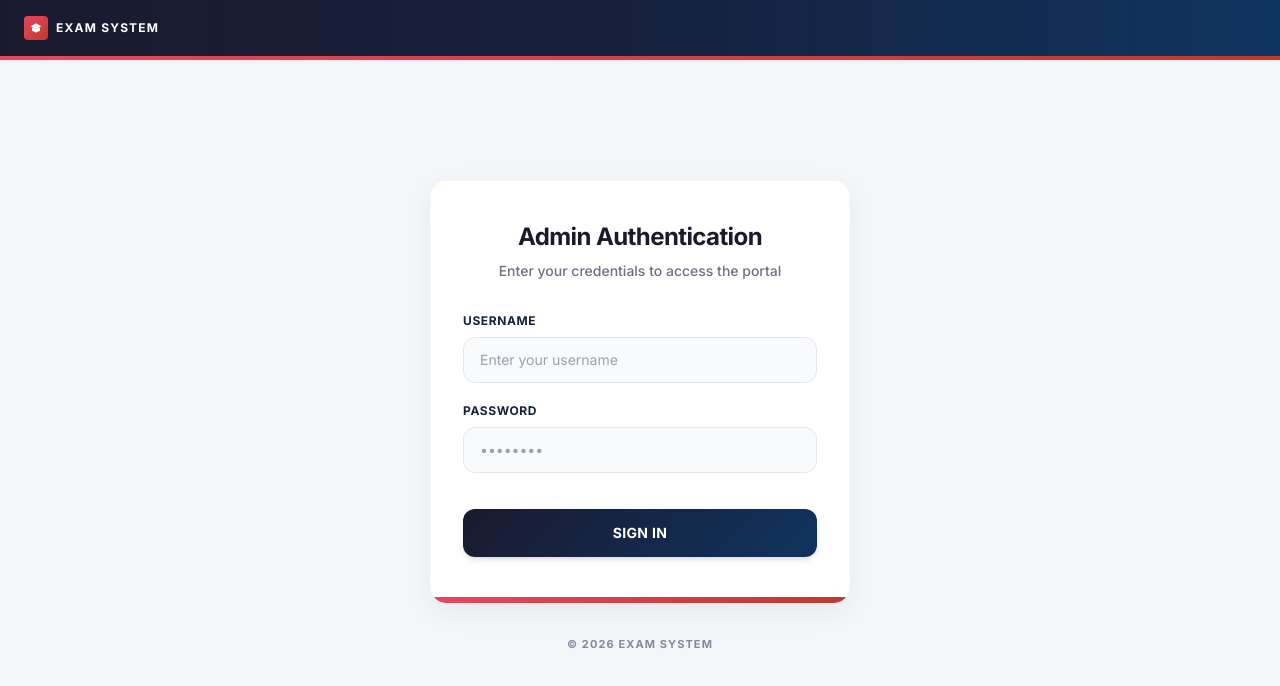
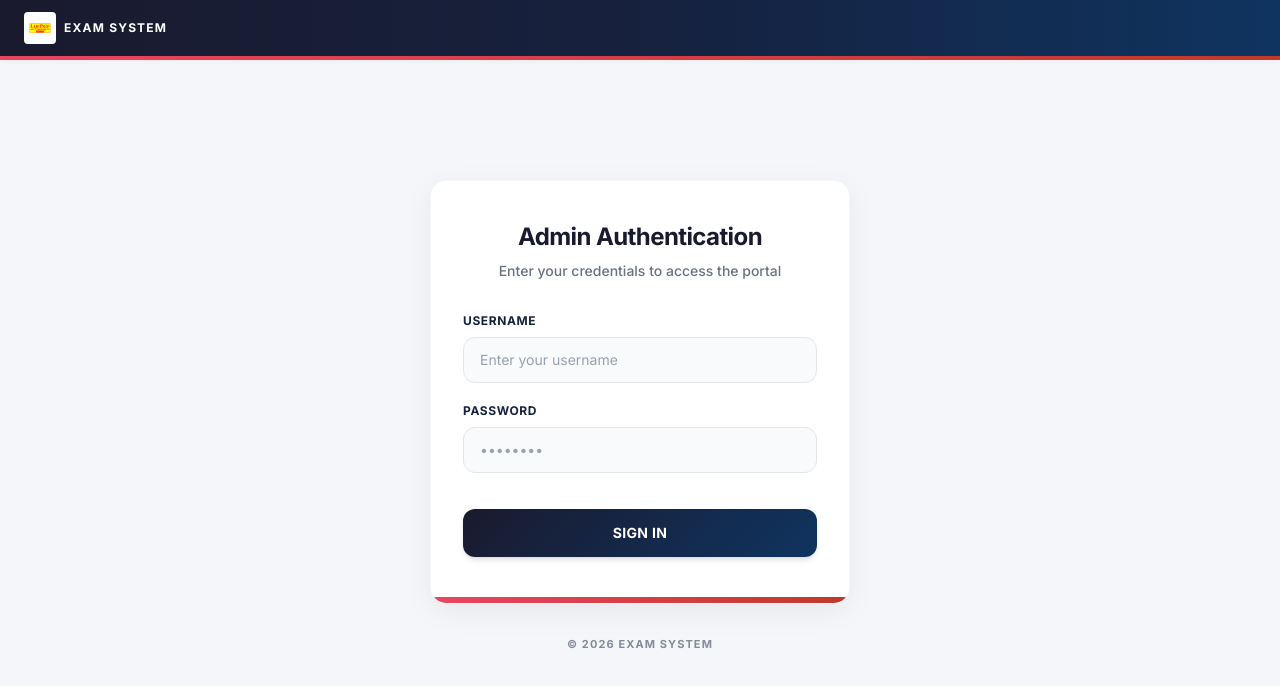
Before and after one commit to GuruduttX/TestPortal-LawPrep, a Next.js app: page /admin/login in a window 1280 px wide. Shown: the top 686 px of the page. Built offline with nearby package versions, Linux system fonts and the light colour scheme; no server answers.

Commit message:
Update application branding with company logo across all views

```diff
--- a/app/admin/_components/AdminSidebar.jsx
+++ b/app/admin/_components/AdminSidebar.jsx
@@ -55,14 +55,8 @@ export default function AdminSidebar({ isOpen, onClose }) {
         {/* Brand */}
         <div className="px-5 pt-6 pb-5 flex items-center justify-between" style={{ borderBottom: '1px solid rgba(255,255,255,0.06)' }}>
           <div className="flex items-center gap-3">
-            <div
-              className="h-10 w-10 rounded-md flex items-center justify-center"
-              style={{ background: 'linear-gradient(135deg, #e94560 0%, #c0392b 100%)', boxShadow: '0 4px 12px rgba(233,69,96,0.35)' }}
-            >
-              <svg className="w-5 h-5 text-white" fill="currentColor" viewBox="0 0 24 24">
-                <path d="M12 14l9-5-9-5-9 5 9 5z" />
-                <path d="M12 14l6.16-3.422a12.083 12.083 0 01.665 6.479A11.952 11.952 0 0012 20.055a11.952 11.952 0 00-6.824-2.998 12.078 12.078 0 01.665-6.479L12 14z" />
-              </svg>
+            <div className="h-10 w-10 flex items-center justify-center bg-white rounded p-1">
+              <img src="/logo.png" alt="Logo" className="w-full h-full object-contain" />
             </div>
             <div>
               <p className="text-sm font-extrabold text-white tracking-wide">EXAM SYSTEM</p>
--- a/app/admin/login/page.jsx
+++ b/app/admin/login/page.jsx
@@ -16,11 +16,8 @@ export default async function AdminLoginPage({ searchParams }) {
       <div className="absolute top-0 left-0 w-full">
         <div className="h-14 w-full flex items-center px-6" style={{ background: 'linear-gradient(90deg, #1a1a2e, #16213e, #0f3460)', boxShadow: '0 2px 8px rgba(0,0,0,0.1)' }}>
           <div className="flex items-center gap-2">
-            <div className="h-6 w-6 rounded flex items-center justify-center" style={{ background: 'linear-gradient(135deg, #e94560, #c0392b)' }}>
-              <svg className="w-3.5 h-3.5 text-white" fill="currentColor" viewBox="0 0 24 24">
-                <path d="M12 14l9-5-9-5-9 5 9 5z" />
-                <path d="M12 14l6.16-3.422a12.083 12.083 0 01.665 6.479A11.952 11.952 0 0012 20.055a11.952 11.952 0 00-6.824-2.998 12.078 12.078 0 01.665-6.479L12 14z" />
-              </svg>
+            <div className="h-8 w-8 flex items-center justify-center bg-white rounded p-0.5">
+              <img src="/logo.png" alt="Logo" className="w-full h-full object-contain" />
             </div>
             <span className="text-white text-xs font-bold tracking-widest uppercase">Exam System</span>
           </div>
--- a/app/exams/page.jsx
+++ b/app/exams/page.jsx
@@ -14,6 +14,8 @@ export default async function ExamsListingPage() {
       <div className="bg-[#FFD700] border-b-[3px] border-[#e6c200]">
         <div className="mx-auto max-w-5xl px-6 py-6">
           <div className="flex flex-col gap-2 md:flex-row md:items-end justify-between">
+            <div className="flex items-center gap-4">
+              <img src="/logo.png" alt="LawPrep Logo" className="h-[60px] w-auto object-contain bg-white p-1 border border-black" />
               <div>
                 <h1 className="text-[22px] font-bold text-black tracking-widest uppercase">
                   Candidate Assessment Portal
@@ -21,6 +23,7 @@ export default async function ExamsListingPage() {
                 <p className="mt-1 text-[13px] text-[#333] font-medium">
                   SECURE TESTING ENVIRONMENT • VERIFIED CANDIDATE ACCESS
                 </p>
+              </div>
             </div>
             <div className="flex items-center gap-3">
               <div className="text-[11px] font-bold text-[#155724] uppercase bg-[#d4edda] px-3 py-1.5 border border-[#28a745]">
--- a/app/result/[attemptId]/ResultClient.jsx
+++ b/app/result/[attemptId]/ResultClient.jsx
@@ -42,12 +42,15 @@ export default function ResultClient({
       {/* Header Panel — only shown for student view (admin has its own header) */}
       {!isAdminView && (
         <div className="bg-white border border-gray-300 rounded-sm shadow-sm overflow-hidden mt-4">
-          <div className="bg-gray-50 border-b border-gray-200 px-6 py-4 flex flex-col sm:flex-row justify-between items-start sm:items-center">
-            <div>
-              <h1 className="text-xl font-semibold text-gray-900">Assessment Result Report</h1>
-              <p className="text-sm text-gray-500 mt-1">
-                {exam?.title || attempt.examTitle} report.
-              </p>
+          <div className="bg-gray-50 border-b border-gray-200 px-6 py-4 flex flex-col sm:flex-row justify-between items-start sm:items-center gap-4">
+            <div className="flex items-center gap-4">
+              <img src="/logo.png" alt="Logo" className="w-[80px] h-auto object-contain bg-white rounded border border-gray-200 p-1" />
+              <div>
+                <h1 className="text-xl font-semibold text-gray-900">Assessment Result Report</h1>
+                <p className="text-sm text-gray-500 mt-1">
+                  {exam?.title || attempt.examTitle} report.
+                </p>
+              </div>
             </div>
             <button
               onClick={handleCopyLink}
--- a/app/test/components/CandidateDetailsStep.jsx
+++ b/app/test/components/CandidateDetailsStep.jsx
@@ -145,7 +145,8 @@ export default function CandidateDetailsStep({
     <div style={{ minHeight: '100vh', background: '#f6f7fb', fontFamily: 'Arial, Helvetica, sans-serif', color: '#333' }}>
       {/* Yellow exam title bar */}
       <div style={{ background: '#FFD700', padding: isMobile ? '8px 0' : '12px 0', borderBottom: '3px solid #e6c200' }}>
-        <div style={{ maxWidth: '960px', margin: '0 auto', padding: '0 24px', textAlign: 'center' }}>
+        <div style={{ maxWidth: '960px', margin: '0 auto', padding: '0 24px', display: 'flex', alignItems: 'center', justifyContent: 'center', gap: '16px' }}>
+          <img src="/logo.png" alt="Logo" style={{ height: isMobile ? '30px' : '40px', width: 'auto', objectFit: 'contain', background: '#fff', padding: '2px', borderRadius: '4px' }} />
           <h1 style={{ fontSize: isMobile ? '15px' : '18px', fontWeight: 'bold', color: '#000', margin: 0 }}>{exam.title}</h1>
         </div>
       </div>
--- a/app/test/components/InstructionsStep.jsx
+++ b/app/test/components/InstructionsStep.jsx
@@ -26,7 +26,8 @@ export default function InstructionsStep({
   return (
     <div style={{ minHeight: '100vh', background: '#ffffff', fontFamily: 'Arial, Helvetica, sans-serif', color: '#333' }}>
       <div style={{ background: '#FFD700', padding: isMobile ? '8px 0' : '12px 0', borderBottom: '3px solid #e6c200' }}>
-        <div style={{ maxWidth: '960px', margin: '0 auto', padding: '0 24px', textAlign: 'center' }}>
+        <div style={{ maxWidth: '960px', margin: '0 auto', padding: '0 24px', display: 'flex', alignItems: 'center', justifyContent: 'center', gap: '16px' }}>
+          <img src="/logo.png" alt="Logo" style={{ height: isMobile ? '30px' : '40px', width: 'auto', objectFit: 'contain', background: '#fff', padding: '2px', borderRadius: '4px' }} />
           <h1 style={{ fontSize: isMobile ? '16px' : '18px', fontWeight: 'bold', color: '#000', margin: 0 }}>
             {exam.title}
           </h1>
--- a/app/test/components/PreparationStep.jsx
+++ b/app/test/components/PreparationStep.jsx
@@ -18,6 +18,7 @@ export default function PreparationStep({ adminPreview, onStartTest }) {
           Preview mode — fullscreen and proctoring are off so you can review the paper comfortably.
         </p>
       )}
+      <img src="/logo.png" alt="Logo" style={{ height: '80px', width: 'auto', objectFit: 'contain', background: '#fff', padding: '10px', borderRadius: '8px', marginBottom: '32px' }} />
       <h1
         style={{
           fontSize: '48px',
--- a/app/test/components/TestInterfaceStep.jsx
+++ b/app/test/components/TestInterfaceStep.jsx
@@ -116,11 +116,7 @@ export default function TestInterfaceStep(props) {
     <div style={{ position: 'fixed', inset: 0, display: 'flex', flexDirection: 'column', overflow: 'hidden', fontFamily: 'Arial, Helvetica, sans-serif', fontSize: '14px', userSelect: 'none' }} onContextMenu={(event) => event.preventDefault()} onCopy={(event) => event.preventDefault()}>
       <header style={{ flexShrink: 0, minHeight: isMobile ? '48px' : '56px', background: '#fff', borderBottom: `2px solid ${UI_BORDER}`, display: 'flex', alignItems: 'center', justifyContent: 'space-between', padding: isMobile ? '4px 12px' : '8px 18px', gap: '8px' }}>
         <div style={{ display: 'flex', alignItems: 'center', gap: '8px', flexShrink: 0 }}>
-          <div title="Law Prep Tutorial" style={{ width: isMobile ? '38px' : '54px', height: isMobile ? '28px' : '38px', borderRadius: '50%', background: 'linear-gradient(165deg, #ffe066 0%, #ffd43b 42%, #e03131 95%)', border: '2px solid #c92a2a', display: 'flex', alignItems: 'center', justifyContent: 'center', fontSize: isMobile ? '7px' : '9px', fontWeight: 900, color: '#1a1a1a', textAlign: 'center', lineHeight: 1.05, padding: '2px' }}>
-            LAW
-            <br />
-            PREP
-          </div>
+          <img src="/logo.png" alt="Law Prep Tutorial" title="Law Prep Tutorial" style={{ width: isMobile ? '80px' : '100px', height: 'auto', objectFit: 'contain' }} />
           {adminPreview && <span style={{ fontSize: '9px', fontWeight: 800, color: '#0f3460', background: '#e7f1ff', padding: '2px 6px', border: '1px solid #1a5276', borderRadius: '4px' }}>PREVIEW</span>}
         </div>
 
```
Also changed, not shown: public/logo.png (added). Lines whose indentation alone changed are shown as unchanged.
